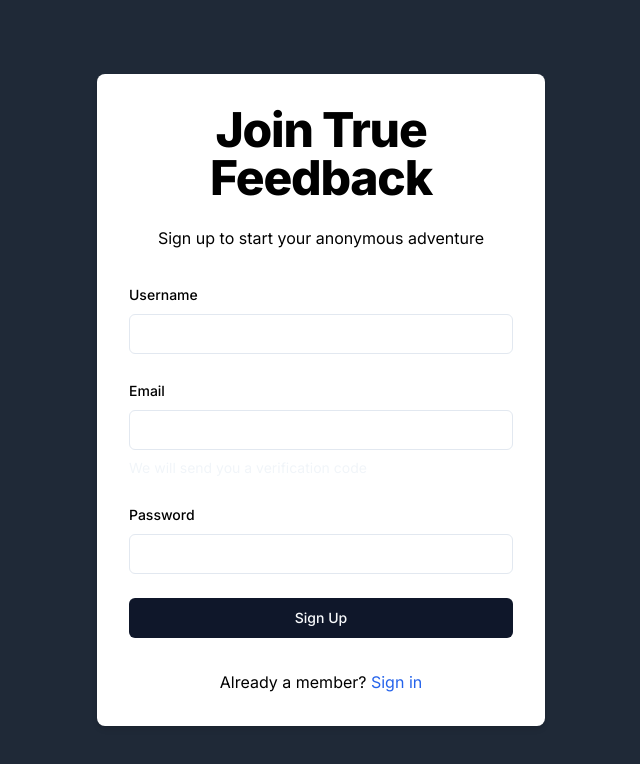
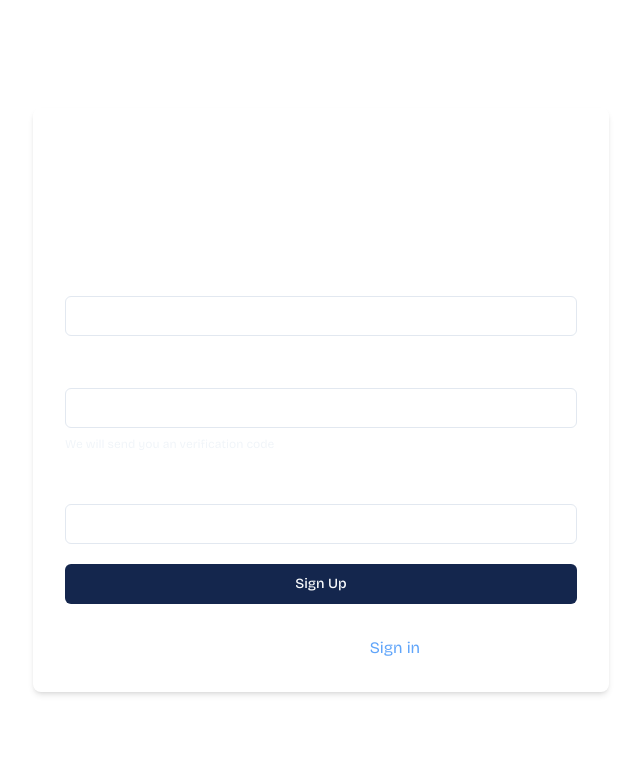
Before and after one commit to Fardeen26/ghostgram, a Next.js app: page /sign-up in a window 1280 px wide. Shown: the top 764 px of the page, without its empty margins (319-959 px from the left). Built offline with nearby package versions, Linux system fonts and the light colour scheme.

Commit message:
fix: redesigned the sign-up page

```diff
--- a/src/app/(auth)/sign-up/page.tsx
+++ b/src/app/(auth)/sign-up/page.tsx
@@ -22,6 +22,7 @@ import { Loader2 } from 'lucide-react';
 import { useRouter } from 'next/navigation';
 import { signUpSchema } from '@/schemas/signUpSchema';
 import { useToast } from '@/hooks/use-toast';
+import { bricolage_grotesque } from '@/lib/fonts';
 
 export default function SignUpForm() {
   const [username, setUsername] = useState('');
@@ -98,16 +99,16 @@ export default function SignUpForm() {
   };
 
   return (
-    <div className="flex justify-center items-center min-h-screen bg-gray-800">
-      <div className="w-full max-w-md p-8 space-y-8 bg-white text-black rounded-lg shadow-md">
+    <div className={`flex justify-center items-center min-h-screen ${bricolage_grotesque}`}>
+      <div className="w-full max-w-xl p-8 space-y-8 text-white rounded-lg shadow-md">
         <div className="text-center">
-          <h1 className="text-4xl font-extrabold tracking-tight lg:text-5xl mb-6">
+          <h1 className="text-4xl font-extrabold tracking-tight lg:text-5xl mb-5">
             Join True Feedback
           </h1>
           <p className="mb-4">Sign up to start your anonymous adventure</p>
         </div>
         <Form {...form}>
-          <form onSubmit={form.handleSubmit(onSubmit)} className="space-y-6">
+          <form onSubmit={form.handleSubmit(onSubmit)} className="space-y-5">
             <FormField
               name="username"
               control={form.control}
@@ -124,11 +125,10 @@ export default function SignUpForm() {
                   {isCheckingUsername && <Loader2 className="animate-spin" />}
                   {!isCheckingUsername && usernameMessage && (
                     <p
-                      className={`text-sm ${
-                        usernameMessage === 'Username is unique'
-                          ? 'text-green-500'
-                          : 'text-red-500'
-                      }`}
+                      className={`text-sm ${usernameMessage === 'Username is unique'
+                        ? 'text-green-500'
+                        : 'text-red-500'
+                        }`}
                     >
                       {usernameMessage}
                     </p>
@@ -144,7 +144,7 @@ export default function SignUpForm() {
                 <FormItem>
                   <FormLabel>Email</FormLabel>
                   <Input {...field} name="email" />
-                  <p className='text-muted text-gray-400 text-sm'>We will send you a verification code</p>
+                  <p className='text-muted text-gray-400 text-xs'>We will send you an verification code</p>
                   <FormMessage />
                 </FormItem>
               )}
@@ -161,7 +161,7 @@ export default function SignUpForm() {
                 </FormItem>
               )}
             />
-            <Button type="submit" className='w-full' disabled={isSubmitting}>
+            <Button type="submit" className='w-full bg-[#14264d]' disabled={isSubmitting}>
               {isSubmitting ? (
                 <>
                   <Loader2 className="mr-2 h-4 w-4 animate-spin" />
@@ -176,7 +176,7 @@ export default function SignUpForm() {
         <div className="text-center mt-4">
           <p>
             Already a member?{' '}
-            <Link href="/sign-in" className="text-blue-600 hover:text-blue-800">
+            <Link href="/sign-in" className="text-blue-400 hover:text-blue-600">
               Sign in
             </Link>
           </p>
```
